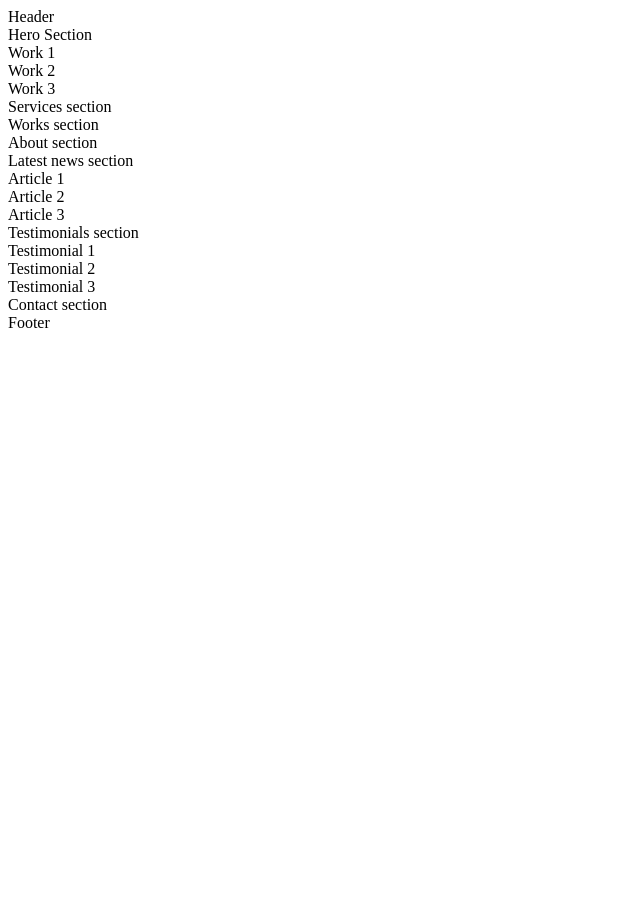
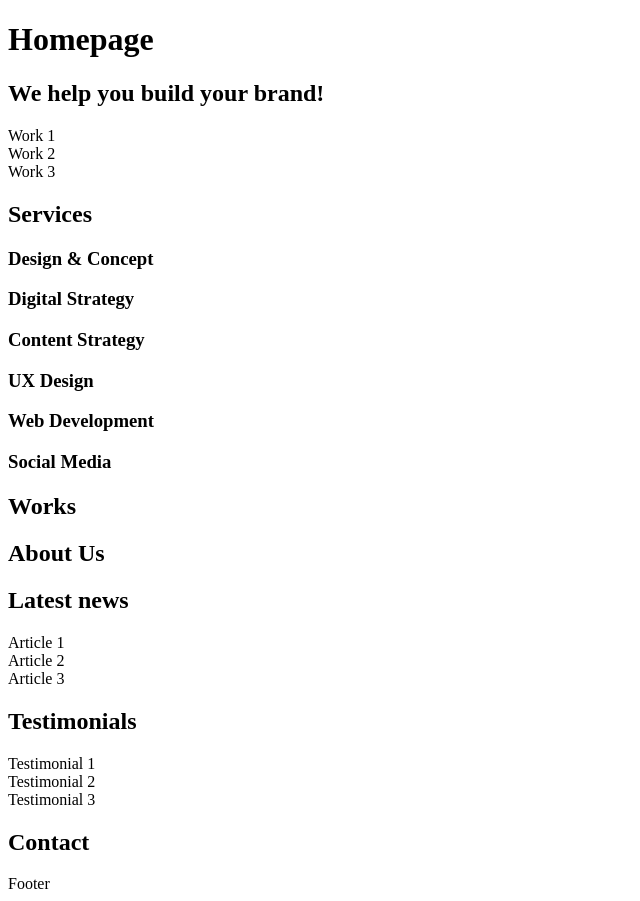
Before and after one commit to Jfprado11/holbertonschool-web_front_end, a plain HTML site: page 0x00-html_advanced/10-index.html in a window 1280 px wide. Shown: the whole page, without its empty margins (0-640 px from the left). Before the commit the page ends 800 px from the top, so only its background shows below. Drawn offline with Linux system fonts and the light colour scheme.

Commit message:
fixing a typo

```diff
--- a/0x00-html_advanced/6-index.html
+++ b/0x00-html_advanced/10-index.html
@@ -12,30 +12,42 @@
     <link rel="icon" type="image/png" href="./favicon.png" />
   </head>
   <body>
-    <header>Header</header>
+    <header><nav></nav></header>
     <main>
+      <h1>Homepage</h1>
       <section>
-        Hero Section
+        <h2>We help you build your brand!</h2>
         <article>Work 1</article>
         <article>Work 2</article>
         <article>Work 3</article>
       </section>
-      <section>Services section</section>
-      <section>Works section</section>
-      <section>About section</section>
       <section>
-        Latest news section
+        <h2>Services</h2>
+        <h3>Design & Concept</h3>
+        <h3>Digital Strategy</h3>
+        <h3>Content Strategy</h3>
+        <h3>UX Design</h3>
+        <h3>Web Development</h3>
+        <h3>Social Media</h3>
+      </section>
+      <section>
+        <h2>Works</h2>
+
+      </section>
+      <section><h2>About Us</h2></section>
+      <section>
+        <h2>Latest news</h2>
         <article>Article 1</article>
         <article>Article 2</article>
         <article>Article 3</article>
       </section>
       <section>
-        Testimonials section
+        <h2>Testimonials</h2>
         <article>Testimonial 1</article>
         <article>Testimonial 2</article>
         <article>Testimonial 3</article>
       </section>
-      <section>Contact section</section>
+      <section><h2>Contact</h2></section>
     </main>
     <footer>Footer</footer>
   </body>
```
Also changed, not shown: 0x00-html_advanced/7-index.html (+3 -3 lines), 0x00-html_advanced/8-index.html (+3 -3 lines), 0x00-html_advanced/9-index.html (+4 -2 lines).
